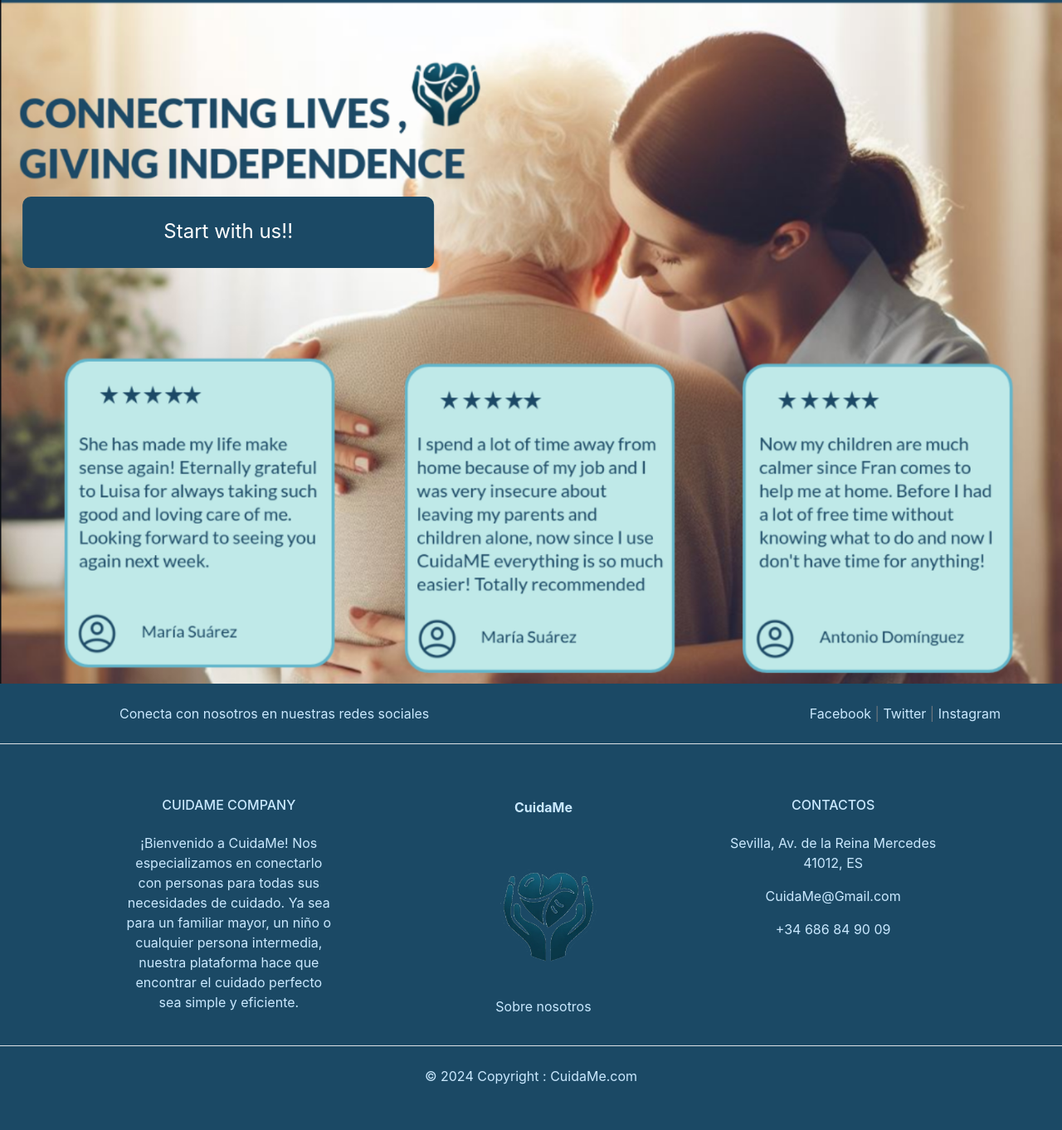
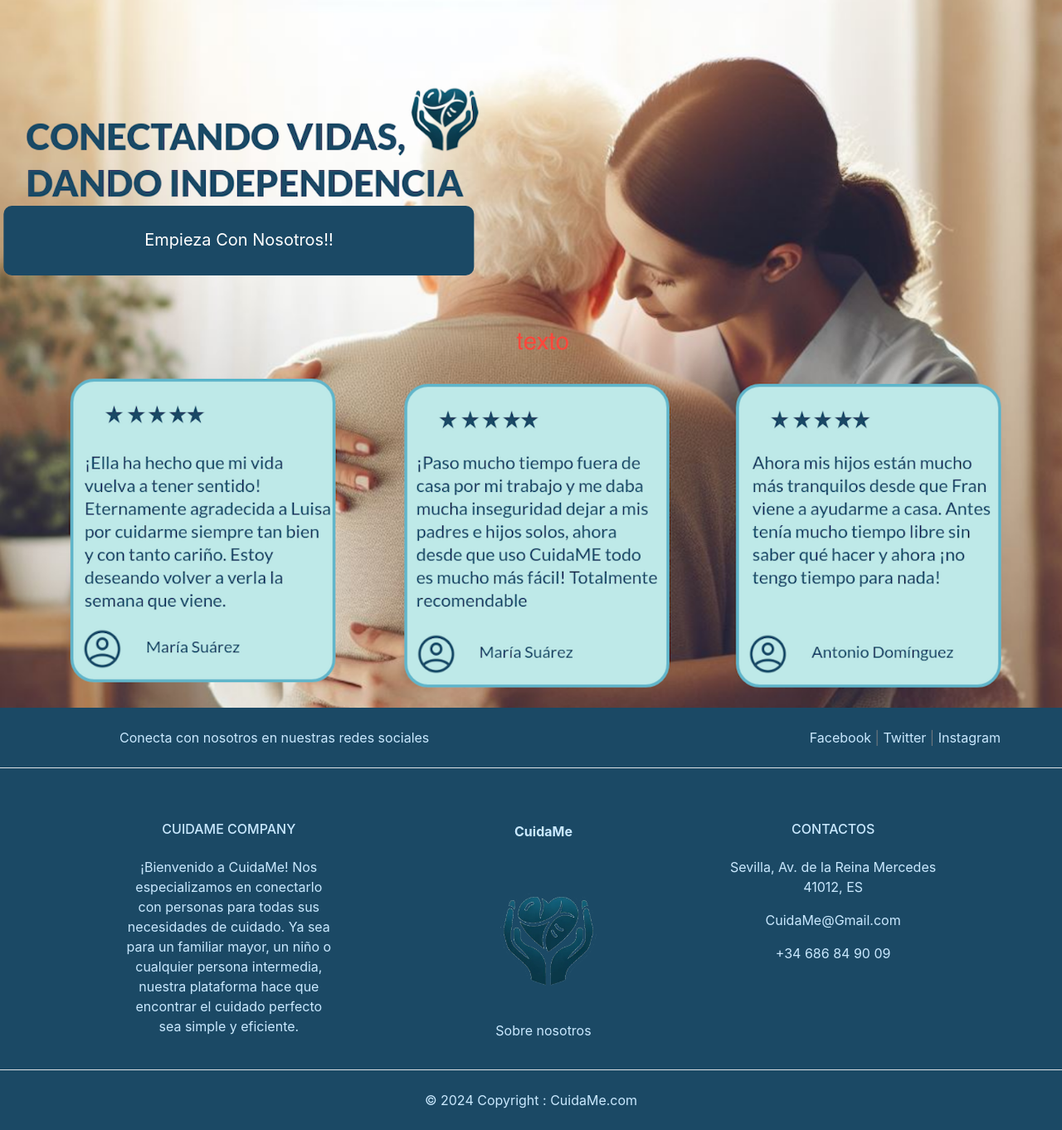
Before and after one commit to Galeon2098/CuidaME, a Django app: page / in a window 1280 px wide. Shown: the part 68-1430 px from the top of the page at 83% size. Before the commit the page ends 1375 px from the top, so only its background shows below. Run offline with Django 4.2, Linux system fonts and the light colour scheme.

Commit message:
fix:traducir portada principal y arreglar los estilos

```diff
--- a/main/static/css/base.css
+++ b/main/static/css/base.css
@@ -39,6 +39,7 @@
     display: flex;
     justify-content: space-between;
     height: 60px;
+
 
     background-color: #1B4965;
 
--- a/main/templates/main/base.html
+++ b/main/templates/main/base.html
@@ -1,7 +1,7 @@
 {% load static %}
 <!DOCTYPE html>
-<html lang="es">
-<head>
+<html lang="es" {% if is_home_page %}class="home-page"{% endif %}>
+<head >
   <meta charset="UTF-8">
   <meta name="viewport" content="width=device-width, initial-scale=1.0">
   <title>{% block title %}{% endblock title %} - CuidaMe</title>
@@ -14,8 +14,8 @@
   {% block header %}{% endblock header %}
 </head>
 <body>
-  <header style="margin-top: 0;">
-    <section class="base-header-primary" style="padding-top: 10px;">
+  <header style="margin-top: 0;margin-down:0">
+    <section class="base-header-primary" style="padding-top: 10px;" >
         <h3 style="padding-left: 10px;"><a href="/" style="color: #cae9ff; text-decoration: none;"><strong>CuidaMe</strong></a></h3>
         <nav>
             {% if request.user.is_authenticated %}
--- a/main/templates/main/startPage.html
+++ b/main/templates/main/startPage.html
@@ -2,12 +2,12 @@
 
 {% block content %}
 {% load static %}
-<body class="home-page"> <!-- Agrega la clase 'home-page' al cuerpo -->
+<body class="home-page">
     <style>
         .custom-button {
             position: absolute;
             top: 34%;
-            left: 21.5%;
+            left: 22.5%;
             transform: translate(-50%, -50%);
             padding: 30px 170px;
             background-color: #1B4965;
@@ -22,7 +22,7 @@
         }
 
         .custom-button-text {
-            font-size: 24px;
+            font-size: 20px;
             line-height: 1;
         }
 
@@ -39,9 +39,9 @@
     </style>
 
     <div class="button-container">
-        <img src="{% static 'Images/portadaPrincipal.png' %}" alt="Portada Principal">
+        <img src="{% static 'Images/portadaPrincipal.png' %}" alt="Portada Principal" style="max-width: 100%; height: auto;">
         <a href="{% url 'home' %}" class="custom-button">
-            <span class="custom-button-text">Start with us!!</span>
+            <span class="custom-button-text">Empieza Con Nosotros!!</span>
         </a>
     </div>
 </body>
```
Also changed, not shown: main/static/Images/portadaPrincipal.png.
